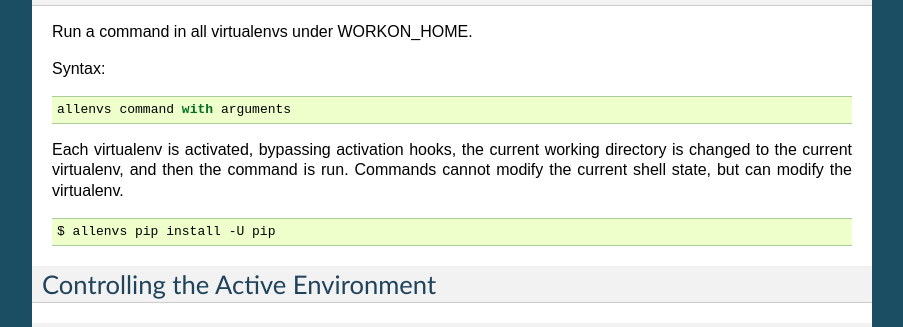
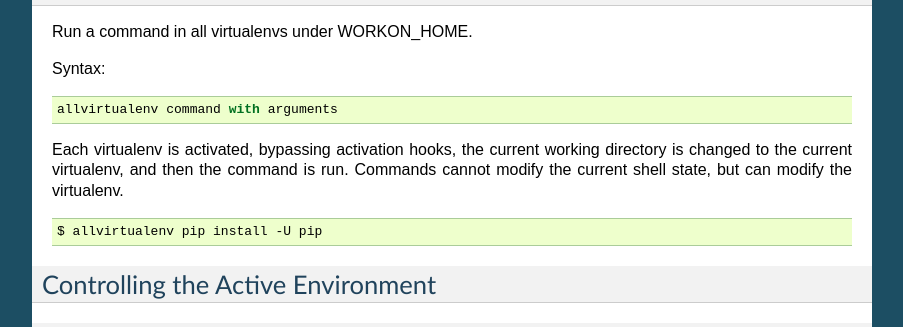
Before and after one commit to python-virtualenvwrapper/virtualenvwrapper, a Sphinx documentation site: the page built from docs/source/command_ref.rst, in a window 1280 px wide and 900 px high, scrolled down 3149 px. Shown: the part 158-485 px from the top of the window, without its empty margins (198-1101 px from the left). Built offline with Sphinx 7.4.7, drawn with Linux system fonts in a browser that asks for light colours.

Commit message:
Fix documentation for allvirtualenv
The samples for the `allvirtualenv` command are being correct to use
'allvirtualenv' instead of 'allenv'.

```diff
--- a/docs/source/command_ref.rst
+++ b/docs/source/command_ref.rst
@@ -213,7 +213,7 @@ Run a command in all virtualenvs under WORKON_HOME.
 
 Syntax::
 
-    allenvs command with arguments
+    allvirtualenv command with arguments
 
 Each virtualenv is activated, bypassing activation hooks, the current
 working directory is changed to the current virtualenv, and then the
@@ -222,7 +222,7 @@ can modify the virtualenv.
 
 ::
 
-  $ allenvs pip install -U pip
+  $ allvirtualenv pip install -U pip
 
 
 ==================================
```
